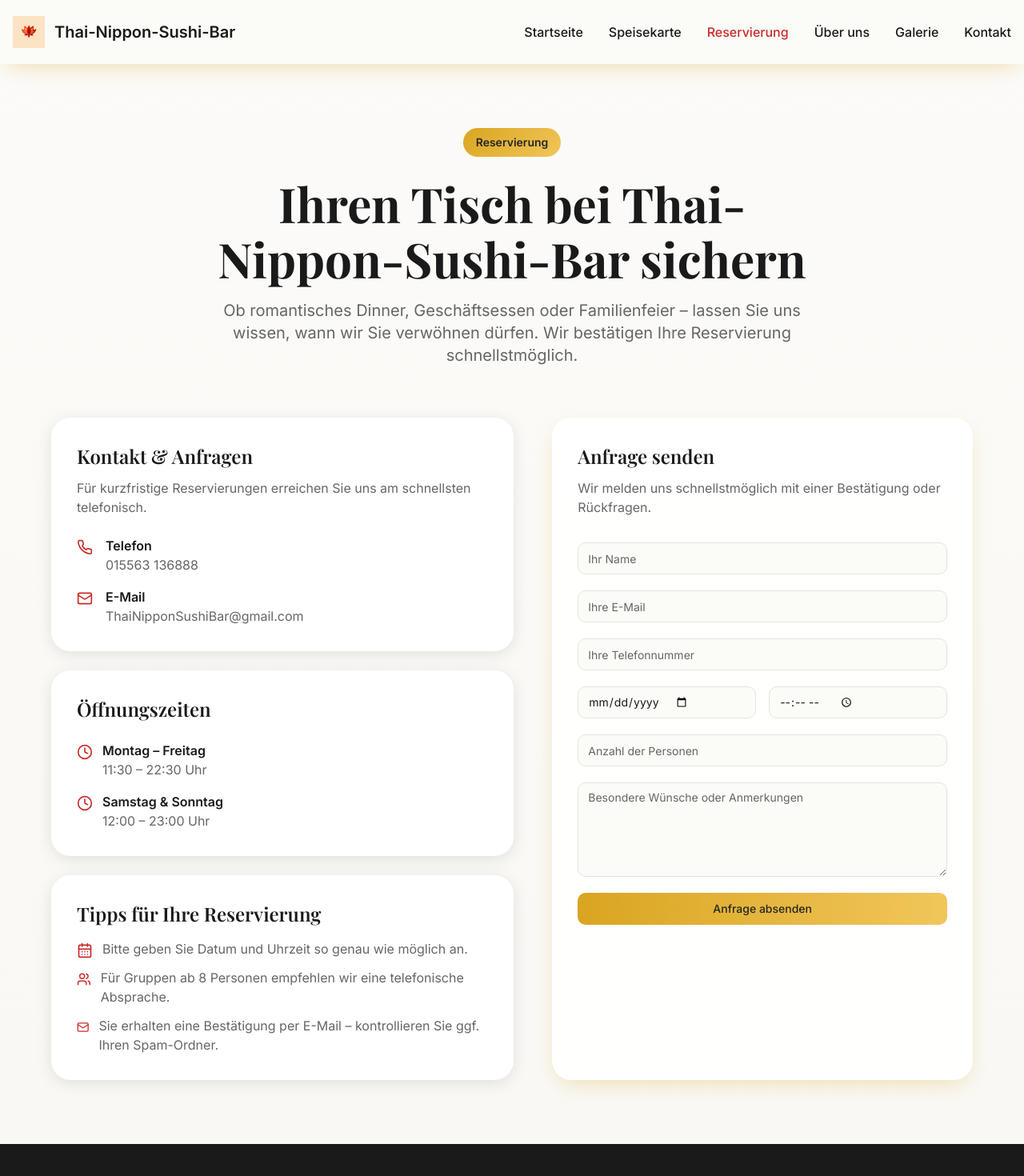
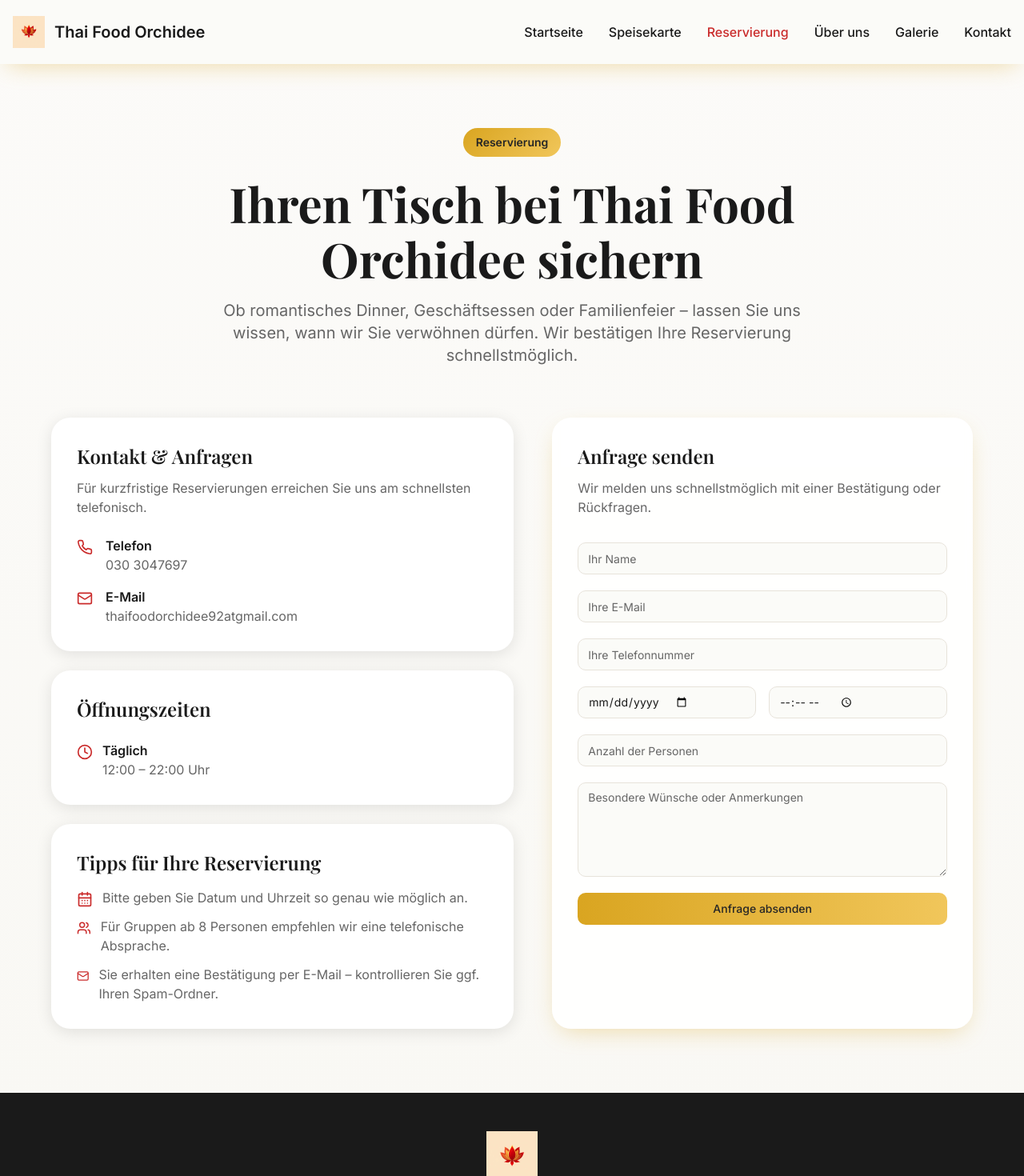
Before and after one commit to DerProfiKappa/Thai-Food-Orchidee, a React (Vite) app: page /reservation in a window 1280 px wide. Shown: the top 1470 px of the page at 80% size. Built offline with nearby package versions, Linux system fonts and the light colour scheme; the HTML template or start-up script is replaced by a standard one.

Commit message:
Update branding for Thai Food Orchidee

```diff
--- a/index.html
+++ b/index.html
@@ -3,16 +3,16 @@
     <head>
     <meta charset="UTF-8" />
     <meta name="viewport" content="width=device-width, initial-scale=1.0" />
-    <title>Thai-Nippon-Sushi-Bar - Authentisches Thai Restaurant in Berlin</title>
-    <meta name="description" content="Erleben Sie authentische thailändische Küche im Herzen von Berlin. Frische Zutaten, traditionelle Rezepte und eine warme Atmosphäre bei Thai-Nippon-Sushi-Bar." />
-    <meta name="author" content="Thai-Nippon-Sushi-Bar Berlin" />
+    <title>Thai Food Orchidee - Authentisches Thai Restaurant in Berlin</title>
+        <meta name="description" content="Erleben Sie authentische thailändische Küche am Kaiserdamm in Berlin. Frische Zutaten, traditionelle Rezepte und eine warme Atmosphäre bei Thai Food Orchidee." />
+    <meta name="author" content="Thai Food Orchidee Berlin" />
     <link rel="preconnect" href="https://fonts.googleapis.com">
     <link rel="preconnect" href="https://fonts.gstatic.com" crossorigin>
     <link href="https://fonts.googleapis.com/css2?family=Playfair+Display:wght@400;600;700&family=Inter:wght@300;400;500;600&display=swap" rel="stylesheet">
     <link rel="icon" type="image/png" href="/favicon.png" />
 
-    <meta property="og:title" content="Thai-Nippon-Sushi-Bar - Authentisches Thai Restaurant in Berlin" />
-    <meta property="og:description" content="Erleben Sie authentische thailändische Küche im Herzen von Berlin. Frische Zutaten, traditionelle Rezepte und eine warme Atmosphäre." />
+    <meta property="og:title" content="Thai Food Orchidee - Authentisches Thai Restaurant in Berlin" />
+        <meta property="og:description" content="Erleben Sie authentische thailändische Küche am Kaiserdamm in Berlin. Frische Zutaten, traditionelle Rezepte und eine warme Atmosphäre." />
     <meta property="og:type" content="website" />
     <meta property="og:image" content="/social-card.jpg" />
 
--- a/src/components/About.tsx
+++ b/src/components/About.tsx
@@ -13,7 +13,7 @@ const About = () => {
             <div className="relative overflow-hidden rounded-3xl shadow-elegant">
               <img
                 src={interiorImage}
-                alt="Thai-Nippon-Sushi-Bar Restaurant Interieur"
+                alt="Thai Food Orchidee Restaurant Interieur"
                 className="w-full h-auto transition-transform duration-700 group-hover:scale-110"
               />
               {/* Glasmorphism overlay on hover */}
@@ -32,28 +32,24 @@ const About = () => {
 
             <div className="space-y-6">
               <p className="text-lg text-muted-foreground leading-relaxed">
-                Thai-Nippon-Sushi-Bar entstand aus dem Traum einer thailändischen Familie,
-                die authentischen Aromen Bangkoks mit der pulsierenden Stadt Berlin zu teilen.
-                Nach Jahren der Perfektionierung traditioneller Rezepte, die über Generationen
-                weitergegeben wurden, haben wir unsere Türen geöffnet, um Ihnen das authentischste
-                thailändische Esserlebnis außerhalb Thailands zu bieten.
+                Thai Food Orchidee ist ein Familienbetrieb im Berliner Westend. Mitten an der Reichsstraße
+                servieren wir seit vielen Jahren die Lieblingsrezepte unserer Familie – würzig, frisch und
+                unverfälscht wie in den Straßenküchen Bangkoks.
               </p>
 
               <p className="text-lg text-muted-foreground leading-relaxed">
-                Jedes Gericht, das wir servieren, wird mit Leidenschaft zubereitet, unter
-                Verwendung frischester Zutaten und traditionsreicher Kochtechniken. Von unseren
-                duftenden Currys bis zu unserem perfekt ausbalancierten Pad Thai erzählt jeder
-                Teller eine Geschichte des thailändischen kulinarischen Erbes.
+                Wir arbeiten mit regionalen Zutaten, importieren unsere Gewürzmischungen direkt aus Thailand und
+                kombinieren traditionelle Kochtechniken mit modernen Ideen. Ob klassisches Pad Thai oder feines
+                Curry – jedes Gericht wird mit viel Liebe und Erfahrung zubereitet.
               </p>
 
               <div className="relative pl-6 py-6 border-l-4 border-thai-gold bg-gradient-to-r from-thai-gold/10 to-transparent rounded-r-xl">
                 <div className="absolute -left-3 top-6 w-6 h-6 bg-thai-gold rounded-full" />
                 <blockquote className="italic text-xl text-foreground font-medium">
-                  "Thailändisches Essen zu kochen ist nicht nur unser Job — es ist unsere Art,
-                  Glück zu teilen."
+                  "Gute Küche entsteht dann, wenn man Menschen mit einem Lächeln nach Hause schickt."
                 </blockquote>
                 <cite className="block mt-2 text-sm text-muted-foreground not-italic">
-                  — Chef Somchai, Gründer
+                  – Familie Nguyen, Inhaber von Thai Food Orchidee
                 </cite>
               </div>
             </div>
--- a/src/components/Contact.tsx
+++ b/src/components/Contact.tsx
@@ -14,7 +14,7 @@ const Contact = () => {
 
   const handleSubmit = (e: React.FormEvent) => {
     e.preventDefault();
-    const mailtoLink = `mailto:painzain40@gmail.com?subject=Kontaktanfrage von ${formData.name}&body=Name: ${formData.name}%0D%0AE-Mail: ${formData.email}%0D%0ANachricht: ${formData.message}`;
+    const mailtoLink = `mailto:thaifoodorchidee92atgmail.com?subject=Kontaktanfrage von ${formData.name}&body=Name: ${formData.name}%0D%0AE-Mail: ${formData.email}%0D%0ANachricht: ${formData.message}`;
     window.location.href = mailtoLink;
     toast.success("E-Mail-Client wird geöffnet...");
     setFormData({ name: "", email: "", message: "" });
@@ -47,7 +47,7 @@ const Contact = () => {
                   <div>
                     <p className="font-semibold">Adresse</p>
                     <p className="text-muted-foreground">
-                      Buckower Chaussee 100-102, 12277 Berlin
+                      Reichsstraße 92, 14052 Berlin
                     </p>
                   </div>
                 </div>
@@ -56,10 +56,10 @@ const Contact = () => {
                   <div>
                     <p className="font-semibold">Telefon</p>
                     <a
-                      href="tel:015563136888"
+                      href="tel:0303047697"
                       className="text-muted-foreground hover:text-primary transition-colors"
                     >
-                      015563 136888
+                      030 3047697
                     </a>
                   </div>
                 </div>
@@ -68,10 +68,10 @@ const Contact = () => {
                   <div>
                     <p className="font-semibold">E-Mail</p>
                     <a
-                      href="mailto:ThaiNipponSushiBar@gmail.com"
+                      href="mailto:thaifoodorchidee92atgmail.com"
                       className="text-muted-foreground hover:text-primary transition-colors"
                     >
-                      ThaiNipponSushiBar@gmail.com
+                      thaifoodorchidee92atgmail.com
                     </a>
                   </div>
                 </div>
@@ -79,8 +79,7 @@ const Contact = () => {
                   <Clock className="w-6 h-6 text-primary flex-shrink-0 mt-1" />
                   <div>
                     <p className="font-semibold">Öffnungszeiten</p>
-                    <p className="text-muted-foreground">Mo–Fr: 11:30 – 22:30</p>
-                    <p className="text-muted-foreground">Sa–So: 12:00 – 23:00</p>
+                    <p className="text-muted-foreground">Täglich: 12:00 – 22:00 Uhr</p>
                   </div>
                 </div>
               </div>
@@ -131,14 +130,14 @@ const Contact = () => {
         {/* Full Width Map */}
         <div className="rounded-xl overflow-hidden shadow-elegant max-w-full">
           <iframe
-            src="https://www.google.com/maps/embed?pb=!1m18!1m12!1m3!1d2432.8!2d13.3523!3d52.4254!2m3!1f0!2f0!3f0!3m2!1i1024!2i768!4f13.1!3m3!1m2!1s0x47a851e1234567%3A0x1234567890!2sBuckower%20Chaussee%20100-102%2C%2012277%20Berlin!5e0!3m2!1sde!2sde!4v1234567890123!5m2!1sde!2sde"
+            src="https://www.google.com/maps?q=Reichsstra%C3%9Fe+92,+14052+Berlin&output=embed"
             width="100%"
             height="300"
             style={{ border: 0 }}
             allowFullScreen
             loading="lazy"
             referrerPolicy="no-referrer-when-downgrade"
-            title="Thai-Nippon-Sushi-Bar Standort"
+            title="Thai Food Orchidee Standort"
           ></iframe>
         </div>
       </div>
--- a/src/components/Features.tsx
+++ b/src/components/Features.tsx
@@ -17,9 +17,9 @@ const features = [
 ];
 
 const iconMap: Record<string, string> = {
-  flame: "\u{1F525}",
-  utensils: "\u{1F962}",
-  leaf: "\u{1F343}",
+  flame: "🔥",
+  utensils: "🥢",
+  leaf: "🍃",
 };
 
 const Features = () => {
@@ -31,7 +31,7 @@ const Features = () => {
             Unser Versprechen
           </div>
           <h2 className="mt-6 text-4xl font-bold md:text-5xl">
-            Warum Thai-Nippon-Sushi-Bar?
+            Warum Thai Food Orchidee?
           </h2>
           <p className="mt-4 text-lg text-muted-foreground">
             Erleben Sie authentische thailändische Küche mit modernen Akzenten
@@ -48,7 +48,7 @@ const Features = () => {
               <div className="pointer-events-none absolute inset-0 bg-gradient-to-br from-thai-gold/10 via-transparent to-transparent opacity-0 transition-opacity duration-500 group-hover:opacity-100" />
 
               <div className="relative mx-auto mb-6 flex h-28 w-28 items-center justify-center rounded-3xl bg-gradient-to-br from-thai-gold to-thai-gold-light text-thai-dark shadow-glow transition-all duration-500 group-hover:scale-105 group-hover:shadow-elegant">
-                <span className="text-5xl">{iconMap[feature.icon] ?? "\u2728"}</span>
+                <span className="text-5xl">{iconMap[feature.icon] ?? "✨"}</span>
                 <div className="absolute inset-[12%] rounded-2xl border border-white/40 transition-all duration-500 group-hover:border-white/60" />
               </div>
 
--- a/src/components/Footer.tsx
+++ b/src/components/Footer.tsx
@@ -6,7 +6,7 @@ const Footer = () => {
     <footer className="bg-foreground text-background py-12">
       <div className="container mx-auto px-4">
         <div className="flex flex-col items-center space-y-6">
-          <img src={logo} alt="Thai-Nippon-Sushi-Bar Logo" className="w-16 h-16" />
+          <img src={logo} alt="Thai Food Orchidee Logo" className="w-16 h-16" />
 
           <div className="flex gap-6">
             <a
@@ -28,7 +28,7 @@ const Footer = () => {
               <Instagram className="w-6 h-6" />
             </a>
             <a
-              href="https://maps.google.com/?q=Buckower+Chaussee+100-102,+12277+Berlin"
+              href="https://maps.google.com/?q=Reichsstra%C3%9Fe+92,+14052+Berlin"
               target="_blank"
               rel="noopener noreferrer"
               className="hover:text-primary transition-colors"
@@ -39,7 +39,7 @@ const Footer = () => {
           </div>
 
           <div className="text-center">
-            <p className="mb-2">© 2025 Thai-Nippon-Sushi-Bar Berlin — Alle Rechte vorbehalten</p>
+            <p className="mb-2">&copy; 2025 Thai Food Orchidee Berlin &mdash; Alle Rechte vorbehalten</p>
             <p className="text-sm opacity-75">
               Website erstellt von{" "}
               <span className="text-primary">Hemakesh Ande</span>
--- a/src/components/Hero.tsx
+++ b/src/components/Hero.tsx
@@ -40,7 +40,7 @@ const Hero = () => {
           >
             <img
               src={image}
-              alt={`Thai-Nippon-Sushi-Bar ${index + 1}`}
+              alt={`Thai Food Orchidee ${index + 1}`}
               className={`w-full h-full object-cover transition-transform ${
                 index === currentImageIndex ? "scale-110" : "scale-100"
               }`}
@@ -79,14 +79,14 @@ const Hero = () => {
         <div className="bg-gradient-to-b from-black/40 to-transparent backdrop-blur-sm rounded-3xl p-8 md:p-12 shadow-elegant">
           <img
             src={logo}
-            alt="Thai-Nippon-Sushi-Bar Logo"
+            alt="Thai Food Orchidee Logo"
             className="w-24 h-24 mx-auto mb-6 drop-shadow-2xl animate-pulse"
           />
           <h1 className="text-5xl md:text-7xl font-bold mb-6 drop-shadow-lg bg-gradient-to-r from-white via-thai-gold-light to-white bg-clip-text text-transparent">
-            Thai-Nippon-Sushi-Bar
+            Thai Food Orchidee
           </h1>
           <p className="text-2xl md:text-4xl mb-4 font-light text-thai-gold-light">
-            Authentische thailändische Küche im Herzen von Berlin
+            Authentische thailändische Küche am Kaiserdamm in Berlin
           </p>
           <p className="text-lg md:text-xl mb-10 text-gray-200 max-w-2xl mx-auto">
             Erleben Sie die Aromen Thailands — frisch, lebendig und unvergesslich
--- a/src/components/Navigation.tsx
+++ b/src/components/Navigation.tsx
@@ -69,9 +69,9 @@ const Navigation = () => {
             }}
             className="flex items-center gap-3 hover:opacity-80 transition-opacity"
           >
-            <img src={logo} alt="Thai-Nippon-Sushi-Bar" className="w-10 h-10" />
+            <img src={logo} alt="Thai Food Orchidee" className="w-10 h-10" />
             <span className={`text-xl font-bold ${solidBackground ? "text-foreground" : "text-white"}`}>
-              Thai-Nippon-Sushi-Bar
+              Thai Food Orchidee
             </span>
           </button>
 
--- a/src/pages/ReservationPage.tsx
+++ b/src/pages/ReservationPage.tsx
@@ -29,7 +29,7 @@ const ReservationPage = () => {
     const formattedDate = date ? new Date(date).toLocaleDateString("de-DE") : "";
 
     const mailto = [
-      "mailto:ThaiNipponSushiBar@gmail.com",
+      "mailto:thaifoodorchidee92atgmail.com",
       `subject=Reservierungsanfrage von ${encodeURIComponent(name)}`,
       "body=" +
         encodeURIComponent(
@@ -68,7 +68,7 @@ const ReservationPage = () => {
             Reservierung
           </div>
           <h1 className="mt-6 text-4xl font-bold md:text-6xl">
-            Ihren Tisch bei Thai-Nippon-Sushi-Bar sichern
+            Ihren Tisch bei Thai Food Orchidee sichern
           </h1>
           <p className="mt-4 text-lg text-muted-foreground md:text-xl">
             Ob romantisches Dinner, Geschäftsessen oder Familienfeier – lassen Sie uns wissen,
@@ -92,10 +92,10 @@ const ReservationPage = () => {
                   <div>
                     <p className="font-semibold text-foreground">Telefon</p>
                     <a
-                      href="tel:015563136888"
+                      href="tel:0303047697"
                       className="text-muted-foreground transition-colors hover:text-primary"
                     >
-                      015563 136888
+                      030 3047697
                     </a>
                   </div>
                 </div>
@@ -104,10 +104,10 @@ const ReservationPage = () => {
                   <div>
                     <p className="font-semibold text-foreground">E-Mail</p>
                     <a
-                      href="mailto:ThaiNipponSushiBar@gmail.com"
+                      href="mailto:thaifoodorchidee92atgmail.com"
                       className="text-muted-foreground transition-colors hover:text-primary"
                     >
-                      ThaiNipponSushiBar@gmail.com
+                      thaifoodorchidee92atgmail.com
                     </a>
                   </div>
                 </div>
@@ -123,15 +123,8 @@ const ReservationPage = () => {
                 <div className="flex items-start gap-3">
                   <Clock className="mt-1 h-5 w-5 text-primary" />
                   <div>
-                    <p className="font-semibold text-foreground">Montag – Freitag</p>
-                    <p>11:30 – 22:30 Uhr</p>
-                  </div>
-                </div>
-                <div className="flex items-start gap-3">
-                  <Clock className="mt-1 h-5 w-5 text-primary" />
-                  <div>
-                    <p className="font-semibold text-foreground">Samstag & Sonntag</p>
-                    <p>12:00 – 23:00 Uhr</p>
+                    <p className="font-semibold text-foreground">Täglich</p>
+                    <p>12:00 – 22:00 Uhr</p>
                   </div>
                 </div>
               </div>
```
